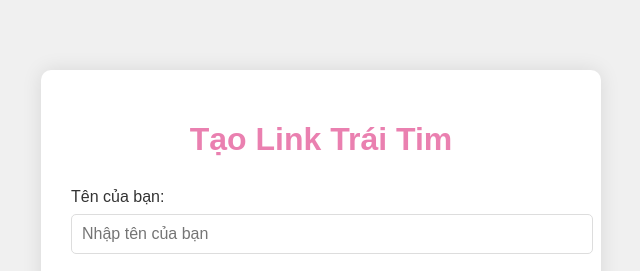
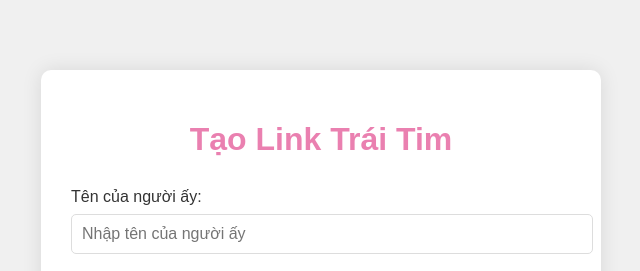
Before and after one commit to hoanggiang20041/heart-animation, a plain HTML site: page index.html in a window 1280 px wide. Shown: the top 271 px of the page, 319-959 px from the left. Drawn offline with Linux system fonts and the light colour scheme.

Commit message:
Update index.html

```diff
--- a/index.html
+++ b/index.html
@@ -94,8 +94,8 @@
     <div class="container">
         <h1>Tạo Link Trái Tim</h1>
         <div class="form-group">
-            <label for="nameInput">Tên của bạn:</label>
-            <input type="text" id="nameInput" placeholder="Nhập tên của bạn">
+            <label for="nameInput">Tên của người ấy:</label>
+            <input type="text" id="nameInput" placeholder="Nhập tên của người ấy">
         </div>
         <div class="form-group">
             <label for="colorPicker">Chọn màu nền:</label>
```
